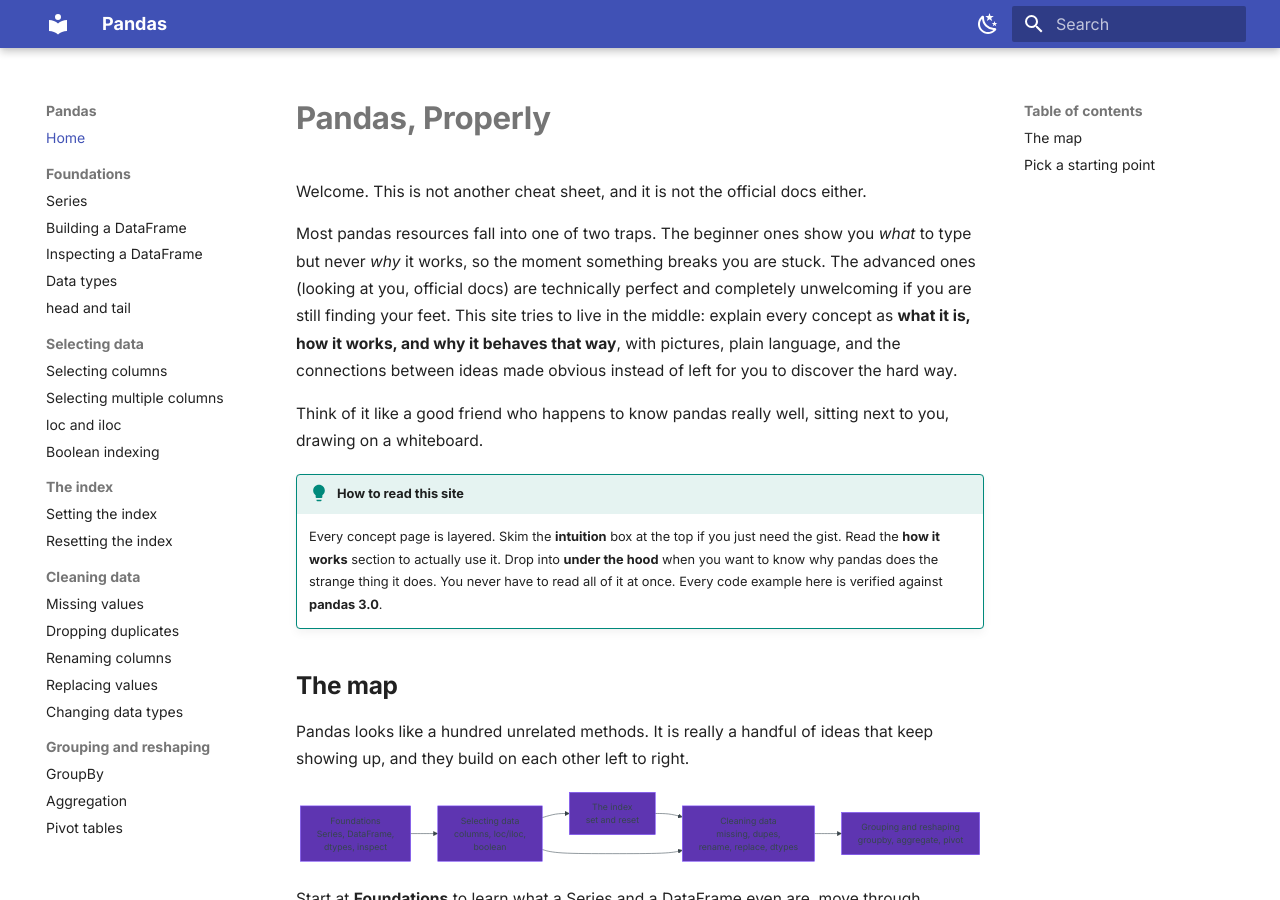
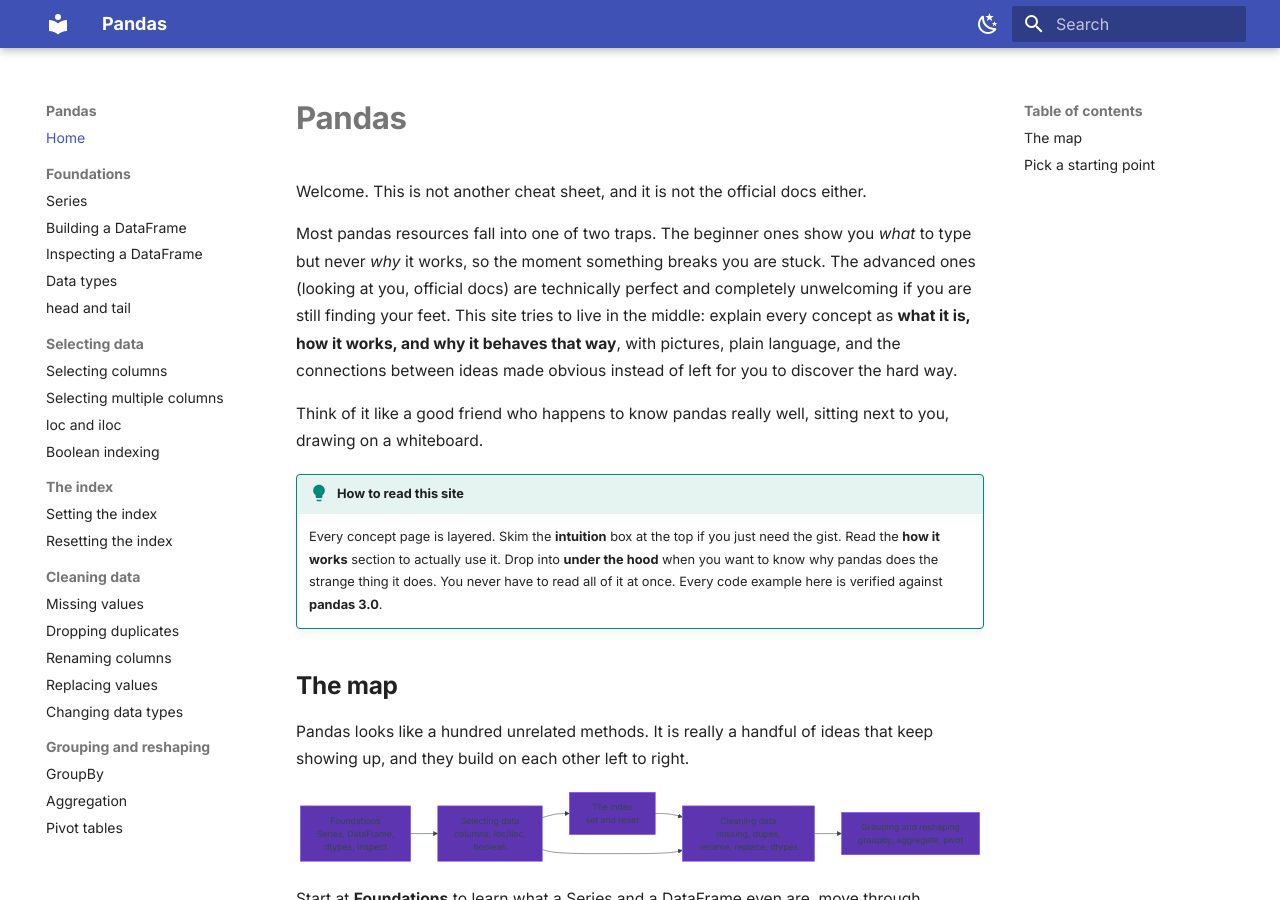
Before and after one commit to karywnl/pandas, an MkDocs documentation site: the page built from docs/index.md, in a window 1280 px wide and 900 px high. Built offline with MkDocs 1.6.1 and Material for MkDocs 9.7.7, drawn with Linux system fonts in a browser that asks for light colours.

Commit message:
fix : changed the name in the home page

```diff
--- a/docs/index.md
+++ b/docs/index.md
@@ -1,4 +1,4 @@
-# Pandas, Properly
+# Pandas
 
 Welcome. This is not another cheat sheet, and it is not the official docs either.
 
```
